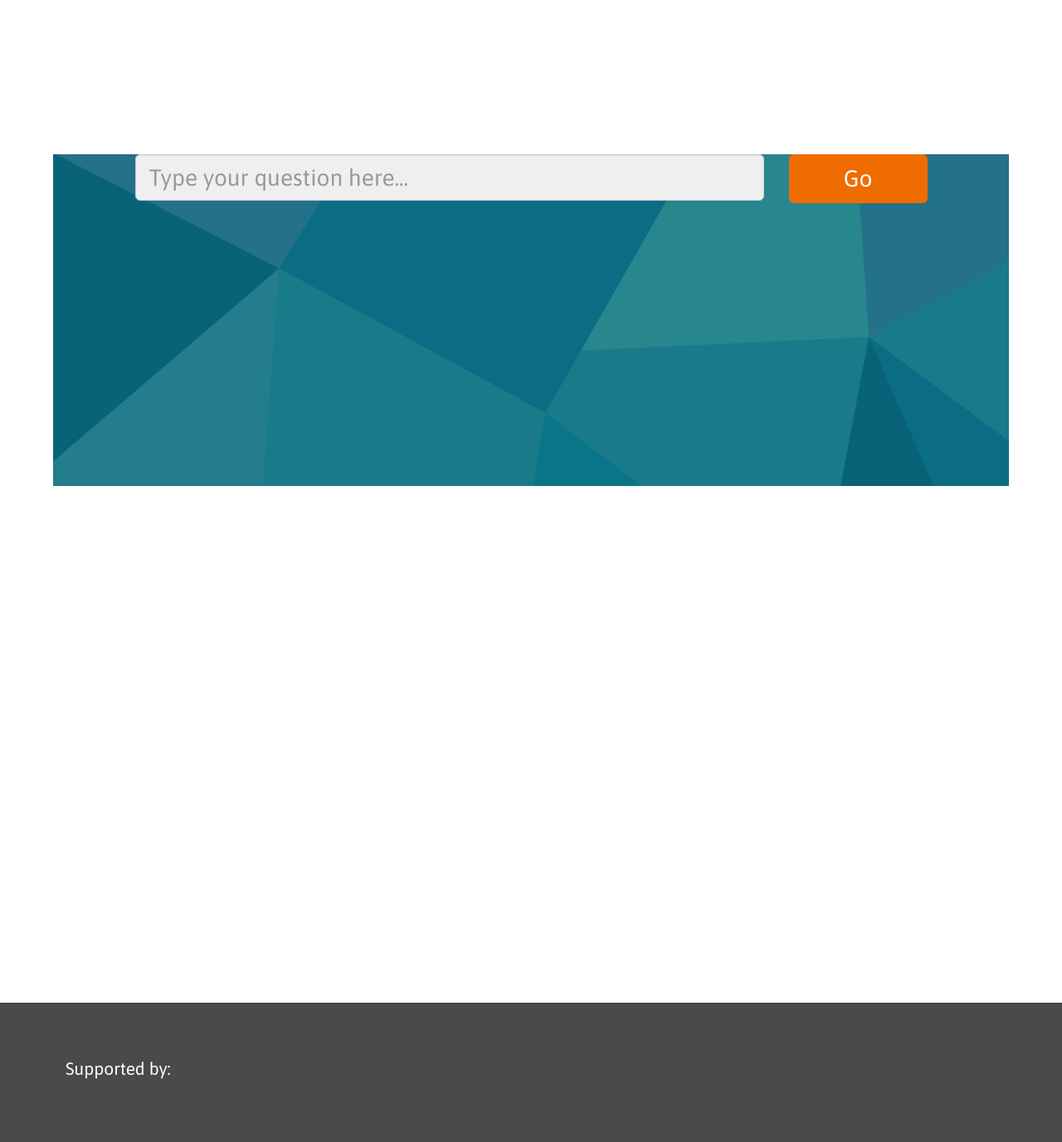
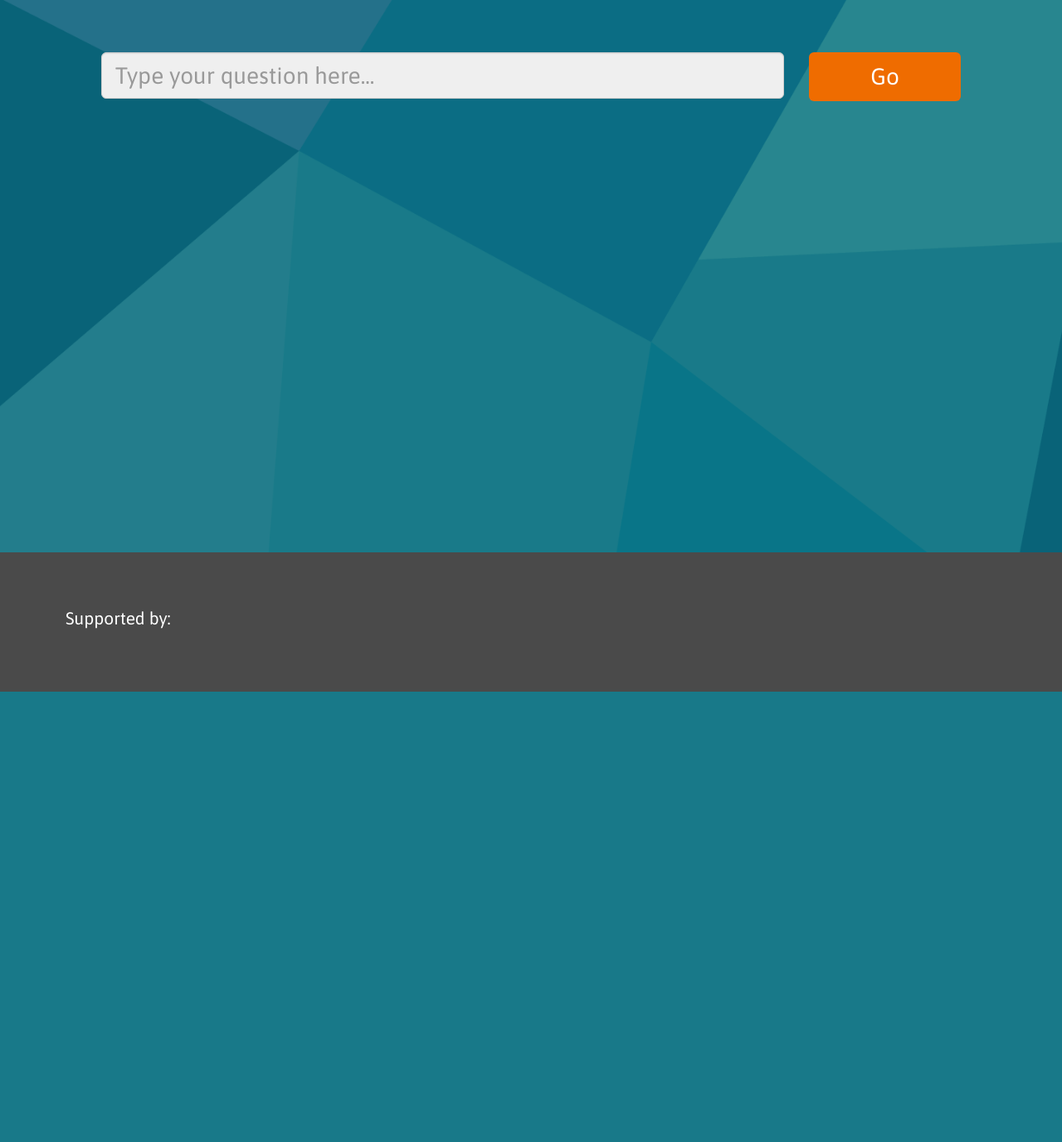
Before and after one commit to hackthesystemATX/txlaw, a Django app: page /resources/ in a window 1280 px wide. Shown: the part 52-1429 px from the top of the page at 83% size. After the commit the page ends 886 px from the top, so only its background shows below. Run offline with Django 3.2, Linux system fonts and the light colour scheme; data that the repository does not hold is empty; some libraries are stand-ins or nearby versions.

Commit message:
Working Top Background

```diff
--- a/articles/static/css/style.css
+++ b/articles/static/css/style.css
@@ -54,18 +54,14 @@ text below icons- 2em
 }
 
 
-#assistModule{
+#assistModule, .topbg{
 
   background: url('assets/fractual_bg.png');
   background-repeat: no-repeat;
-  background-size:cover;
+  background-size: cover;
+  min-height:50vh;
 }
 
-.topbg {
-  background: url('assets/fractual_bg.png');
-  background-size: cover;
-  height: 50vh;
-}
 
 /********* Nav Bar *********/
 .navbar {
@@ -118,7 +114,7 @@ footer {
 }
 
 #resourceCat a {
-  color:#096378;
+  color:#fff;
 }
 
 #category p, #resourceCat p {
--- a/articles/templates/resources.html
+++ b/articles/templates/resources.html
@@ -3,10 +3,11 @@
 {% block content %}
 
 
-<div class="wrapper section">
+<div class="wrapper">
+	<div class='topbg container-fluid'>
 		<div id="searchbar">
 			<form>
-		<div class="form-group topbg">
+				<div class="form-group">
 						<div class='row'>
 							<div class='col-xs-8 col-xs-offset-1'>
 								<input type="text" name="query" class="form-control input-lg" placeholder="Type your question here...">
@@ -33,6 +34,7 @@
 				{% endfor %}
 			</div> <!-- row -->
 		</div> <!-- exploreModule -->
+	</div>
 
 {% endif %}
 <div class='resoucemod section'>
--- a/articles/templates/results.html
+++ b/articles/templates/results.html
@@ -2,9 +2,9 @@
 {% block title %} Search Results - Legal Pal{% endblock %}
 {% block content %}
 
-<div class="wrapper section">
+<div class="wrapper">
 
-
+	<div class='topbg container-fluid'>
 		<div id="searchbar">
 			<form>
 				<div class="form-group">
@@ -18,6 +18,7 @@
 					</div> <!-- end row class-->
 				</div>
 			</form>
+		</div>
 	</div>
 
 
```
Lines whose indentation alone changed are shown as unchanged.
